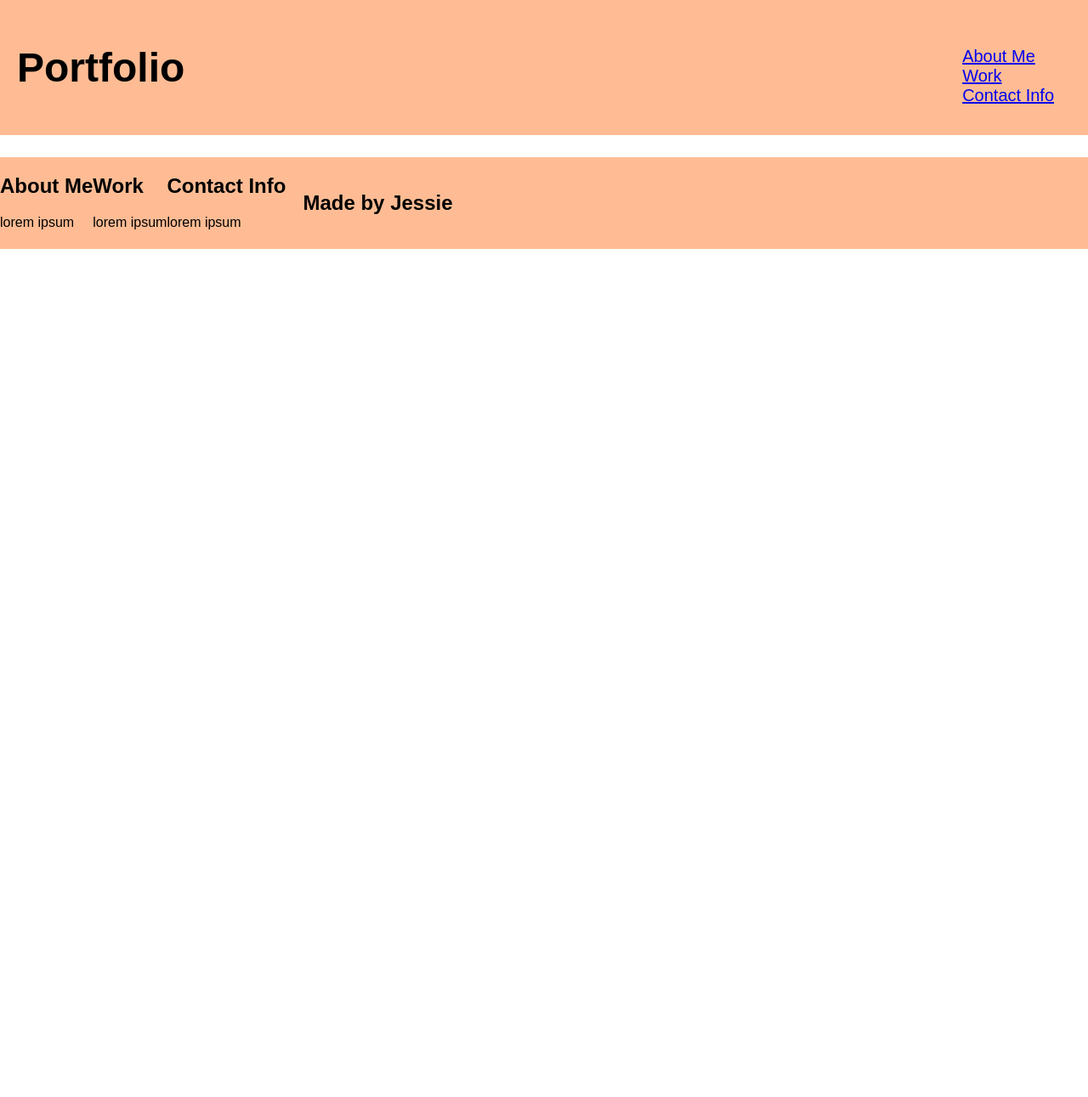
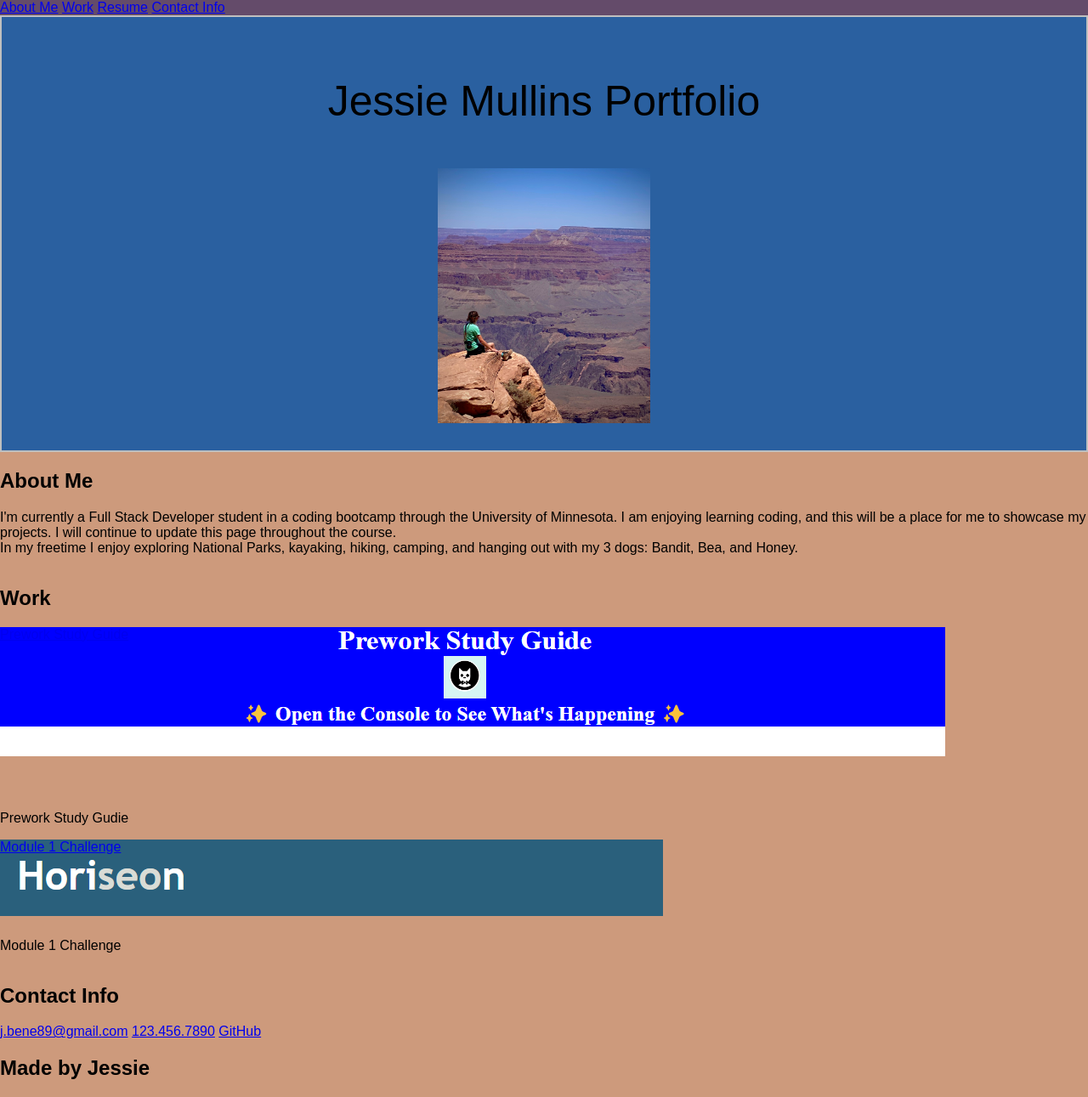
Before and after one commit to jessiemullins/module-02-challenge, a plain HTML site: page index.html in a window 1280 px wide. Shown: the whole page at 85% size. Before the commit the page ends 800 px from the top, so only its background shows below. Drawn offline with Linux system fonts and the light colour scheme.

Commit message:
finalize CSS and HTML

```diff
--- a/assets/css/style.css
+++ b/assets/css/style.css
@@ -1,50 +1,96 @@
 *{
     box-sizing: border-box;
-}
-main {
-    font-family:Arial, Helvetica, sans-serif;
-    background-color: #ffbc94;
-    color:#000000
 }
 
 body {
     font-family: Arial, Helvetica, sans-serif;
     margin: 0;
+    background-color: #644B6A;
 }
 
 header {
     padding: 20px;
+    display: flex;
+    text-align: center;
+    font-size: 50px;
+    flex-direction: column;
     font-family:Arial, Helvetica, sans-serif;
-    margin:auto;
-    background-color: #ffbc94;
+    background-color: #2A60A0;
     color: #000000;
+    border: 2px solid #bfbfbf;
 }
 
-header h1 {
-    display: inline-block;
-    font-size: 48px;
-}
 
 nav {
-    padding-top: 15px;
-    margin-right: 20px;
-    float: right;
+    display: flex;
     font-family:Arial, Helvetica, sans-serif;
-    font-size: 20px;
-}
-nav ul {
-    list-style-type: none;
+    color:#000000;
+    font-size: 40px;
 }
 
 main {
     display: flex;
+    flex-direction: column;
     flex-wrap: wrap;
-    margin-top: 2%;
+    margin-top:auto%;
+    font-family:Arial, Helvetica, sans-serif;
+    background-color: #CD9A7C;
+    color: #000000;
 }
 
-footer {
-    padding: 20px;
+.flex-item {
+    border: 5px;
+    min-height: fit-content;
+    min-width:fit-content;
+    display:flex;
+}
+
+.flex-item:first-child {
+    display:flex;
+    flex-wrap: wrap;
+    min-height: 200px;
+    min-width: 100%;
+    flex-basis: 100%;
+}
+
+.flex-item:hover {
+  background-color: rgba(0, 0, 0, 0.3);
+}
+
+
+.prework-study-guide {
+    display:flex;
+    flex-wrap: wrap;
+    background-image: url("../img/preworkstudyguide.png");
+    background-repeat: no-repeat;
+  }
+
+.module-1-challenge {
+    display:flex;
+    flex-wrap: wrap;
+    background-image: url("../img/module1challenge.png");
+    min-width: 100px;
+    min-height: 100px;
+    background-repeat: no-repeat;
+  }
+
+
+
+.footer {
+    display: flex;
     clear: both;
     font-family: Arial, Helvetica, sans-serif;
     text-align: center;
 }
+
+html {
+    scroll-behavior: smooth;
+  }
+
+@media screen and (max-width: 720px) {
+    main,
+    nav {
+        flex-direction: column;
+    }
+
+}
--- a/assets/style.css
+++ b/assets/style.css
@@ -0,0 +1,86 @@
+*{
+    box-sizing: border-box;
+}
+
+body {
+    font-family: Arial, Helvetica, sans-serif;
+    margin: 0;
+    background-color: #644B6A
+}
+
+header {
+    padding: 20px;
+    display: flex;
+    text-align: center;
+    flex-direction: column;
+    font-family:Arial, Helvetica, sans-serif;
+    background-color: #2A60A0;
+    color: #000000;
+    border: 2px solid #bfbfbf;
+}
+
+
+nav {
+    display: flex;
+    font-family:Arial, Helvetica, sans-serif;
+    font-size: 20px;
+}
+
+main {
+    display: flex;
+    flex-direction: column;
+    flex-wrap: wrap;
+    margin-top: 2%;
+    font-family:Arial, Helvetica, sans-serif;
+    background-color: #CD9A7C;
+    color:#000000
+}
+
+.flex-item {
+    border: 5px;
+    min-height: fit-content;
+    min-width:fit-content;
+    display:flex;
+}
+
+.flex-item:first-child {
+    min-height: 400px;
+    flex-basis: 100%;
+}
+
+.flex-item:hover {
+  background-color: rgba(0, 0, 0, 0.3);
+}
+
+.flex-item div {
+  background-color: var(--secondary);
+  padding: 8px 10px;
+}
+
+.prework-study-guide {
+    background-image: url("./assets/");
+  }
+
+.module-1-challenge {
+    background-image: url("https://imgur.com/a/GiMnuLZ");
+  }
+
+
+
+footer {
+    display: flex;
+    clear: both;
+    font-family: Arial, Helvetica, sans-serif;
+    text-align: center;
+}
+html {
+    scroll-behavior: smooth;
+  }
+
+@media screen and (max-width: 720px) {
+    main,
+    nav {
+        flex-direction: column;
+    }
+
+}
--- a/index.html
+++ b/index.html
@@ -2,45 +2,67 @@
 <html lang="en-us">
 
 <head>
-    <meta charset="UTF-8" />
+    <meta charset="UTF-8">
+    <meta http-equiv="X-UA-Compatible" content="ie-edge">
+    <title>Jessie Mullins Portfolio</title>
     <link rel="stylesheet" href="./assets/css/style.css">
-    <title>Jessie Mullins Portfolio</title>
+
 </head>
 
 <body>
+
+    <section id="nav">
+        <a href="#about-me">About Me</a>
+        <a href="#work">Work</a>
+        <a href="#resume">Resume</a>
+        <a href="#contact-info">Contact Info</a>
+    </section>
+
+
     <header>
-        <h1>Portfolio</h1>
-        <nav>
-            <ul>
-                <li>
-                    <a href="#about-me">About Me</a>
-                </li>
-                <li>
-                    <a href="work">Work</a>
-                </li>
-                <li>
-                    <a href="contact-info">Contact Info</a>
-                </li>
-            </ul>
-        </nav>
+        <section>
+            <p>Jessie Mullins Portfolio</p>
+            <img src="assets/img/profilephoto.jpg" alt="girl on cliff" style="width: 250px; height: 300px;">
+        </section>
     </header>
 
-    <main>
-        <section id="about-me" class="main-body">
+    <main class="page-wrapper">
+        <section id="about-me">
             <h2>About Me</h2>
-            <p>lorem ipsum</p>
+            <div>
+            <p>I'm currently a Full Stack Developer student in a coding bootcamp through the University of Minnesota. I am enjoying learning coding, and this will be a place for me to showcase my projects. I will continue to update this page throughout the course. <br> In my freetime I enjoy exploring National Parks, kayaking, hiking, camping, and hanging out with my 3 dogs: Bandit, Bea, and Honey.</p>
+            </div>
         </section>
-        <section id="work" class="main-body">
+
+        <section class="work" id="work">
             <h2>Work</h2>
-            <p>lorem ipsum</p>
+            <div class="flex-container">
+
+            <a href="https://jessiemullins.github.io/prework-study-guide/" class="flex-item prework-study-guide">Prework Study Guide</a>
+                <div>
+                    <p>Prework Study Gudie</p>
+                </div>
+
+            <a href="https://jessiemullins.github.io/Module-1-challenge/" class="flex-item module-1-challenge">Module 1 Challenge</a>
+                <div>
+                    <p>Module 1 Challenge</p>
+                </div>
+            </a>
         </section>
-        <section id="contact-info" class="main-body">
+
+        <section class="contact" id="contact-info">
             <h2>Contact Info</h2>
-            <p>lorem ipsum</p>
+            <div>
+                <a href="mailto:banditbeahoney@gmail.com">j.bene89@gmail.com</a>
+                <a href="tel:+11234567890">123.456.7890</a>
+                <a href="https://github.com/jessiemullins">GitHub</a>
+            </div>
         </section>
 
         <footer>
-            <h2>Made by Jessie</h2>
+            <div>
+            <h2>Made by Jessie </h2>
+            </div>
         </footer>
 
 
```
Also changed, not shown: assets/img/module1challenge.png (added), assets/img/preworkstudyguide.png (added), assets/img/profilephoto.jpg (renamed from assets/profilephoto.jpg), assets/img/resume.png (added), 1 other file.
